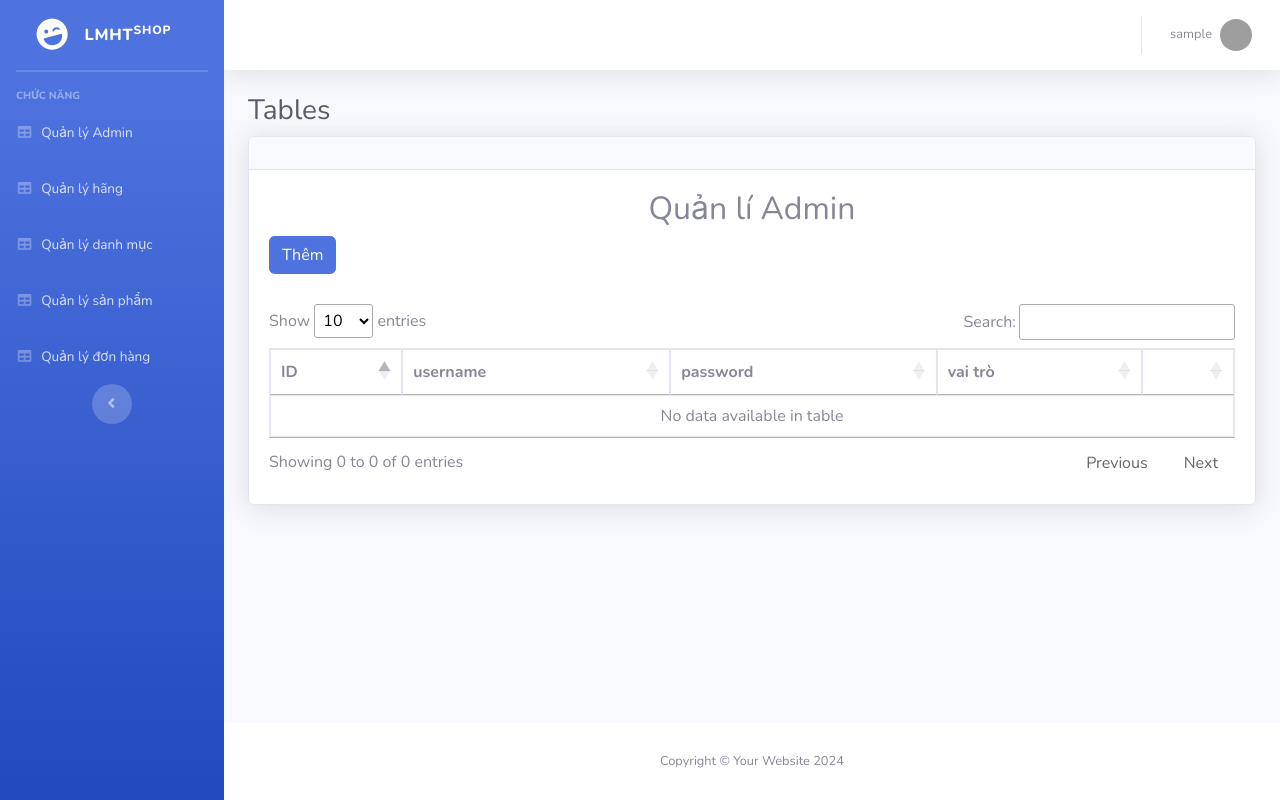
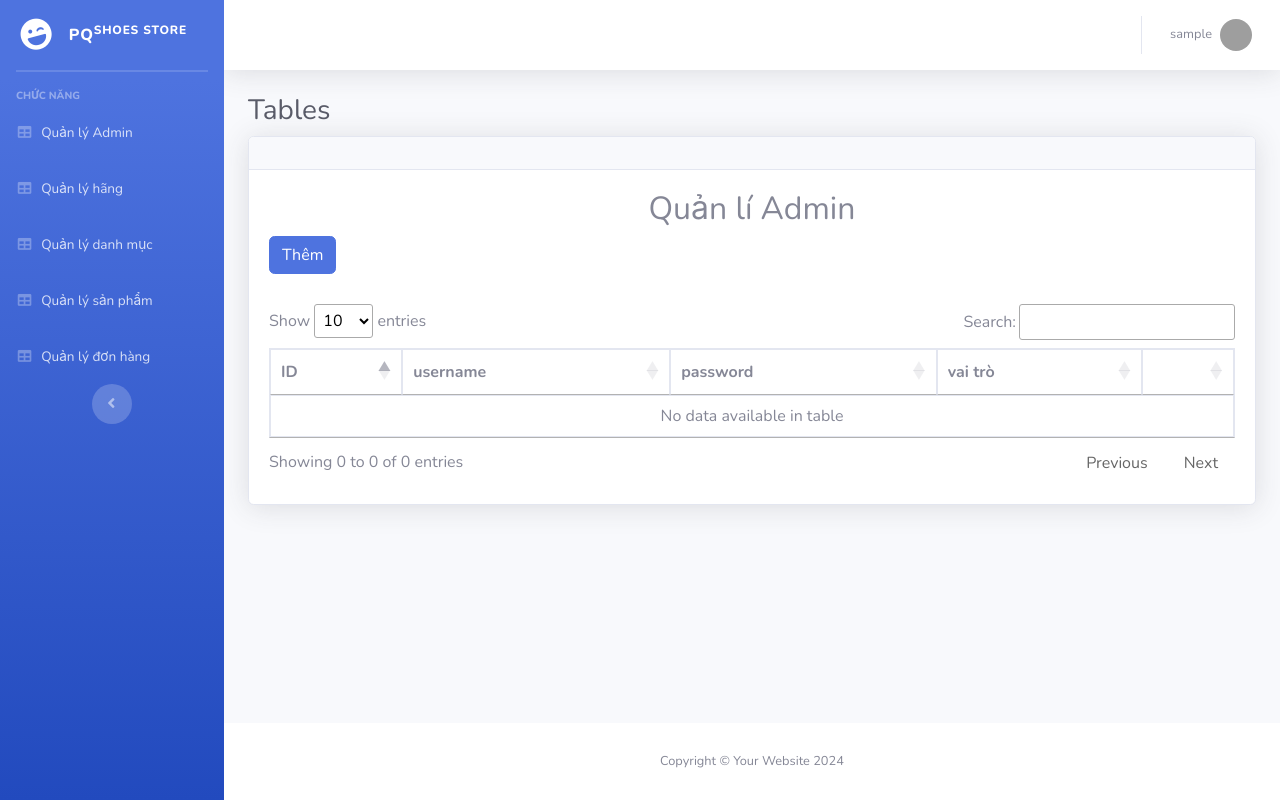
Before and after one commit to ngotanphuoc/adminShopGiay, a PHP site: page /Admin/index.php in a window 1280 px wide. Run offline with PHP 8.4, Linux system fonts and the light colour scheme; the visitor is signed in with stand-in values (Sample User, id 1); data that the repository does not hold is empty; some libraries are stand-ins or nearby versions; grey boxes are pictures that could not be loaded.

Commit message:
Update menu.php

```diff
--- a/admin_shop_giay_web/Admin/views/menu.php
+++ b/admin_shop_giay_web/Admin/views/menu.php
@@ -6,7 +6,7 @@
   <div class="sidebar-brand-icon rotate-n-15">
     <i class="fas fa-laugh-wink"></i>
   </div>
-  <div class="sidebar-brand-text mx-3">LMHT<sup>Shop</sup></div>
+  <div class="sidebar-brand-text mx-3">PQ<sup>Shoes Store</sup></div>
 </a>
 
 <!-- Divider -->
```
